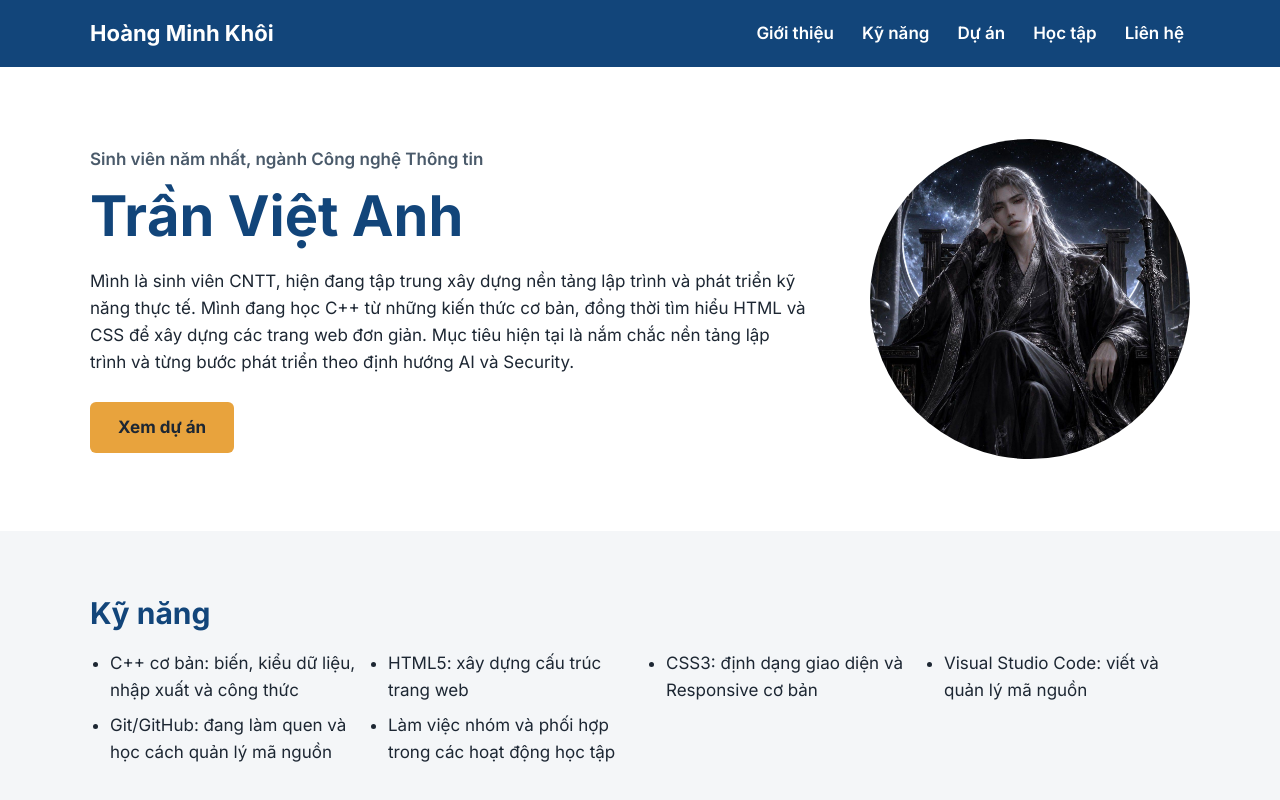
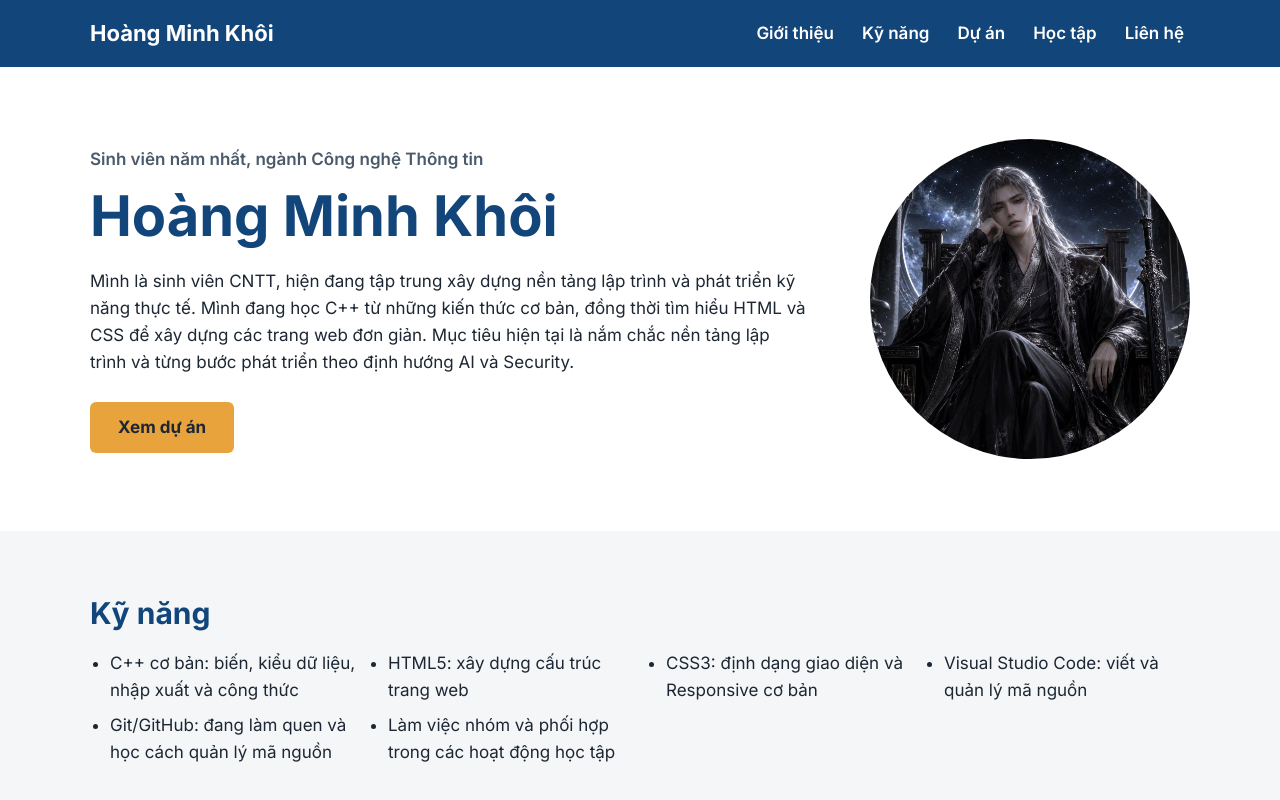
Before and after one commit to mkhoi-223/K20_portfolio_CNTT20_02, a plain HTML site: page index.html in a window 1280 px wide. Shown: the top 800 px of the page. Drawn offline with Linux system fonts and the light colour scheme.

Commit message:
mờ khôi à lôi

```diff
--- a/index.html
+++ b/index.html
@@ -34,7 +34,7 @@
             Sinh viên năm nhất, ngành Công nghệ Thông tin
           </p>
 
-          <h1>Trần Việt Anh</h1>
+          <h1>Hoàng Minh Khôi</h1>
 
           <p>
             Mình là sinh viên CNTT, hiện đang tập trung xây dựng nền tảng lập
```
